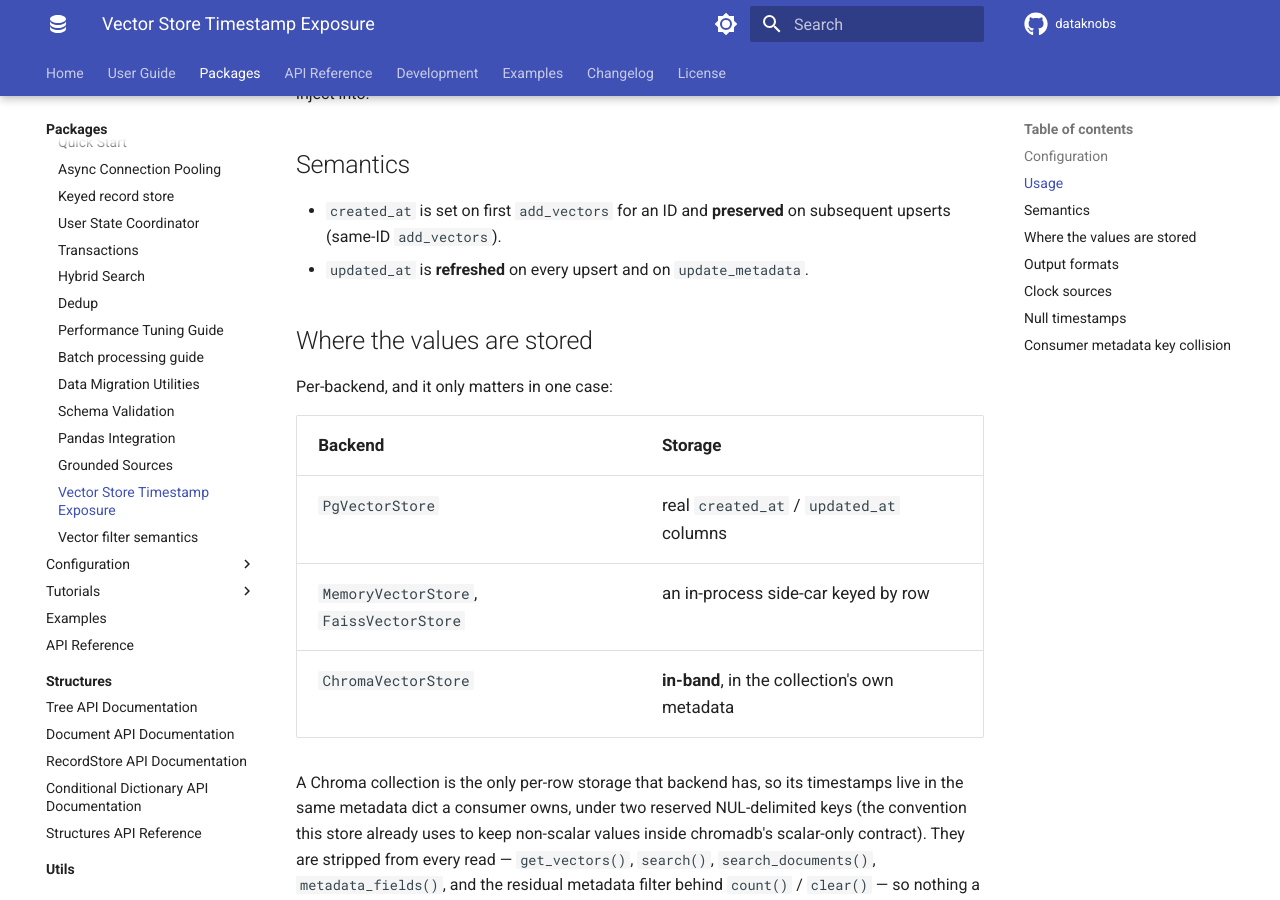
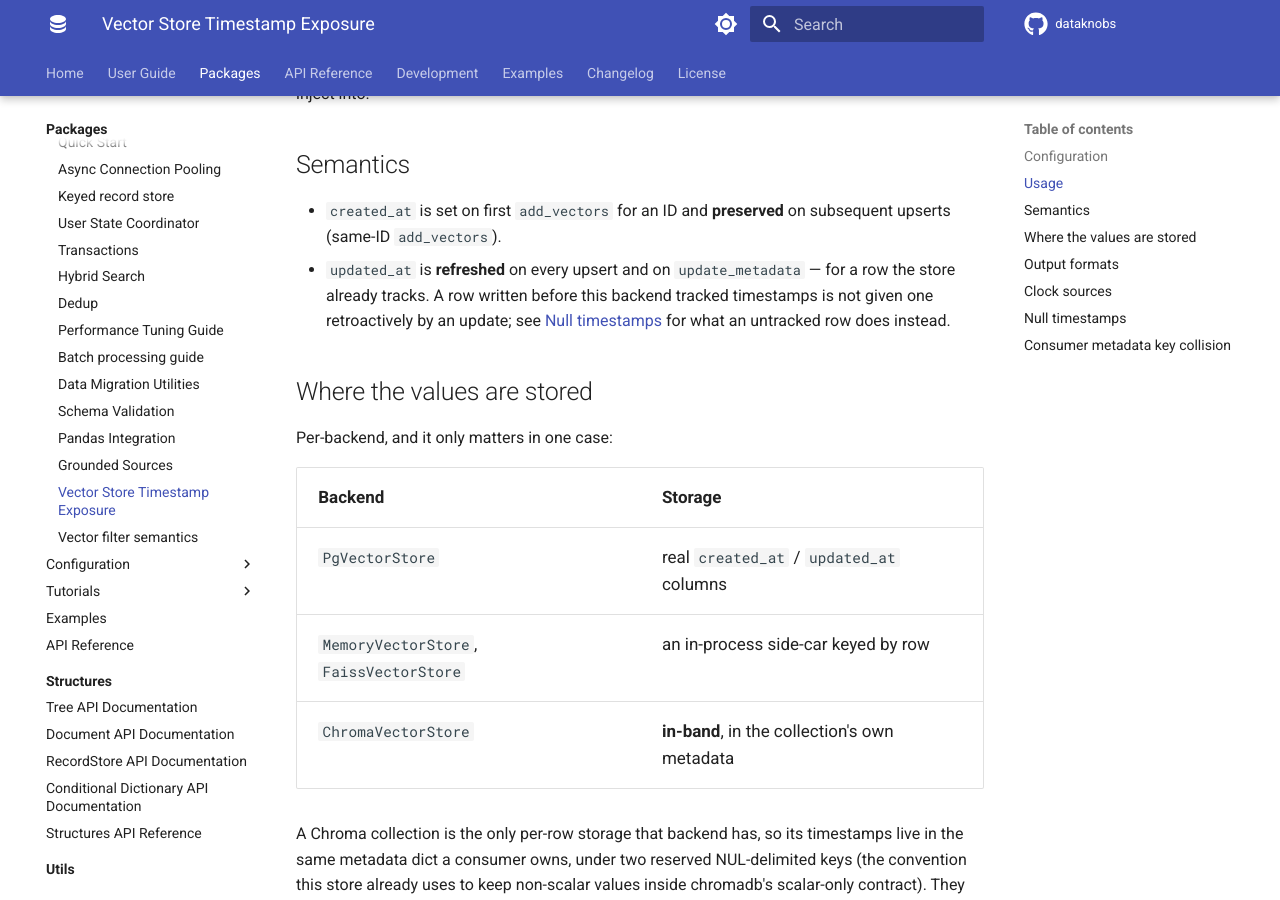
Before and after one commit to KBS-Labs/dataknobs, an MkDocs documentation site: the page built from docs/packages/data/vector-timestamps.md, in a window 1280 px wide and 900 px high, scrolled down 1222 px. Built offline with MkDocs 1.6.1 and Material for MkDocs 9.7.7, drawn with Linux system fonts in a browser that asks for light colours; comment, search, counter and statistics services are not loaded.

Commit message:
docs(data): correct two claims the code had already moved past
Neither is a behaviour change; both are documentation describing a state
the code left behind, which is the kind of error that costs a reader
more than a gap would.

The timestamp doc stated flatly that `updated_at` is refreshed on every
upsert and on `update_metadata`. That stopped being true for an
untracked row when `created_at` fabrication was fixed — a write
establishes tracking, an update does not — and the section that says so
was added in the same change without amending the earlier bullet. A
reader stopping at the Semantics list got the pre-fix rule.

The CHANGELOG did not record that `ChromaVectorStore.update_metadata`
and `update_metadata_where` changed what they return. Both previously
counted rows actually sent to chromadb; both now return rows matched,
which differ once a matched row can produce an empty update payload —
reachable for the first time when replacement began tombstoning keys.
`matched` is what the abstract contract asks for and what the other
backends report, so the new value is the better one, but it is still a
changed return value and belongs under Changed.

Co-Authored-By: Claude Opus 5 (1M context) <noreply@anthropic.com>

```diff
--- a/packages/data/docs/vector-timestamps.md
+++ b/packages/data/docs/vector-timestamps.md
@@ -51,7 +51,10 @@ When `include_metadata=False`, timestamp injection is silently skipped
 - `created_at` is set on first `add_vectors` for an ID and **preserved**
   on subsequent upserts (same-ID `add_vectors`).
 - `updated_at` is **refreshed** on every upsert and on
-  `update_metadata`.
+  `update_metadata` — for a row the store already tracks. A row
+  written before this backend tracked timestamps is not given one
+  retroactively by an update; see [Null timestamps](#null-timestamps)
+  for what an untracked row does instead.
 
 ## Where the values are stored
 
```
Also changed, not shown: packages/data/CHANGELOG.md (+8 -0 lines).
